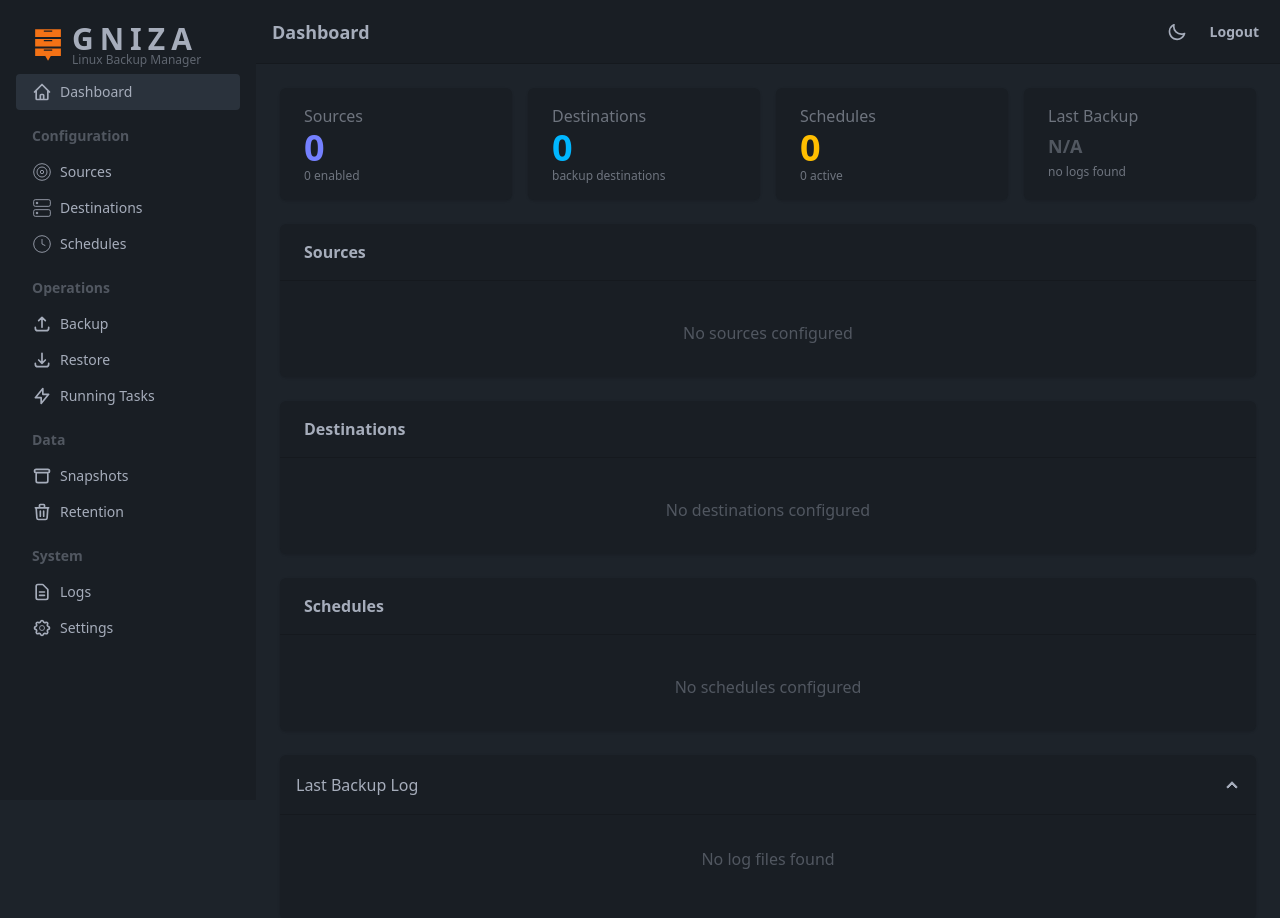
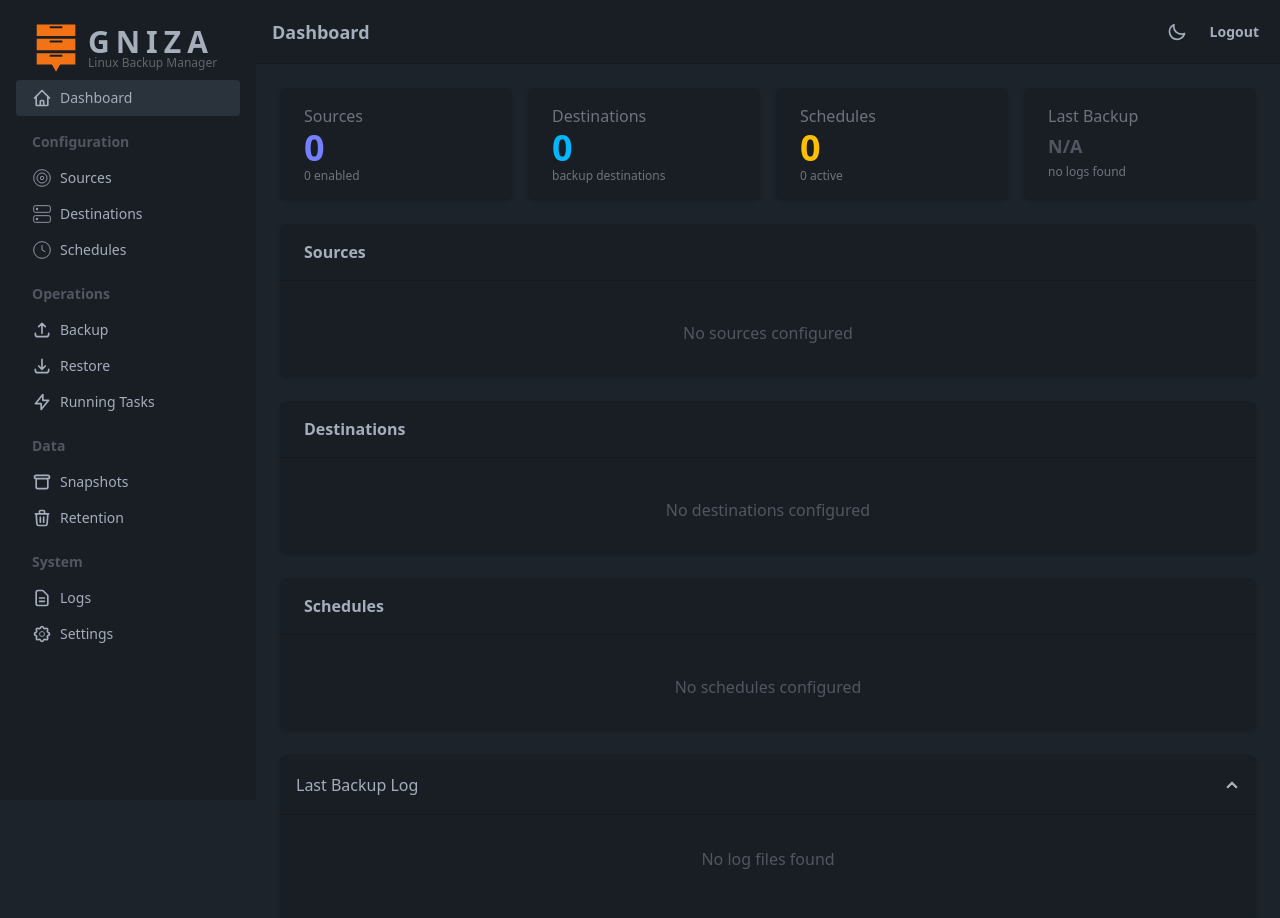
Before and after one commit to shukiv/gniza4linux, a Flask app: page / in a window 1280 px wide. Shown: the top 918 px of the page. Run offline with Flask 3, Linux system fonts and the light colour scheme; the visitor is signed in with stand-in values (Sample User, id 1); some libraries are stand-ins or nearby versions.

Commit message:
Make sidebar logo SVG bigger (w-8 → w-12)

```diff
--- a/web/templates/components/navbar.html
+++ b/web/templates/components/navbar.html
@@ -1,7 +1,7 @@
 <ul class="menu p-4 w-64 min-h-full bg-base-200 text-base-content">
     <li class="menu-title">
         <div class="flex items-center gap-2 text-primary">
-            <img src="{{ url_for('static', filename='gniza.svg') }}" alt="GNIZA" class="w-8 h-8" />
+            <img src="{{ url_for('static', filename='gniza.svg') }}" alt="GNIZA" class="w-12 h-12" />
             <div>
                 <div class="text-3xl font-bold leading-none tracking-[0.2em] text-base-content">GNIZA</div>
                 <div class="text-xs font-normal leading-none text-base-content/50">Linux Backup Manager</div>
```
